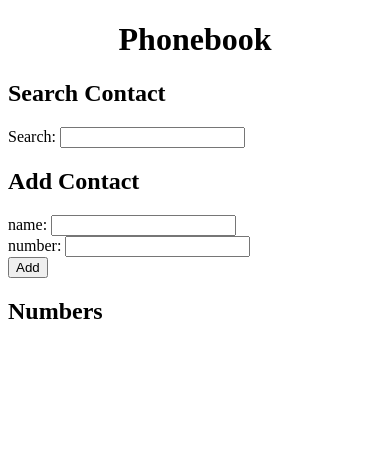
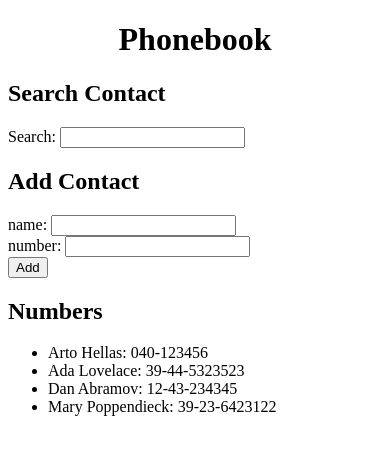
Before and after one commit to MHammad33/FullStackWebDevelopment, a React (Vite) app in the folder part2/phonebook/: page / in a window 390 px wide. Shown: the top 454 px of the page. Built offline with nearby package versions, Linux system fonts and the light colour scheme; data requests are answered from the project's data file.

Commit message:
Added phoneBook(2.11)

```diff
--- /dev/null
+++ b/part2/phonebook/db.json
@@ -0,0 +1,24 @@
+{
+    "personsData":[
+      {
+        "name": "Arto Hellas",
+        "number": "040-123456",
+        "id": 1
+      },
+      {
+        "name": "Ada Lovelace",
+        "number": "39-44-5323523",
+        "id": 2
+      },
+      {
+        "name": "Dan Abramov",
+        "number": "12-43-234345",
+        "id": 3
+      },
+      {
+        "name": "Mary Poppendieck",
+        "number": "39-23-6423122",
+        "id": 4
+      }
+    ]
+  }
--- a/part2/phonebook/package.json
+++ b/part2/phonebook/package.json
@@ -10,6 +10,7 @@
     "preview": "vite preview"
   },
   "dependencies": {
+    "axios": "^1.5.1",
     "react": "^18.2.0",
     "react-dom": "^18.2.0"
   },
--- a/part2/phonebook/src/App.jsx
+++ b/part2/phonebook/src/App.jsx
@@ -1,22 +1,25 @@
-import { useState } from "react";
+import { useEffect, useState } from "react";
 import "./App.css";
-import Person from "./components/Person";
 import Phonebook from "./components/Phonebook";
 import AddPerson from "./features/AddPerson";
 import SearchPerson from "./features/SearchPerson";
+import axios from "axios";
 
-function App(props) {
+function App() {
 	const [newName, setNewName] = useState("");
 	const [newNum, setNewNum] = useState("");
-	const [persons, setPersons] = useState([
-		{ name: "Hammad", num: "0332-8378289" },
-		{ name: "Ali", num: "0332-8378289" },
-		{ name: "Asad", num: "0332-8378289" },
-		{ name: "Hannan", num: "0332-8378289" },
-	]);
+	const [persons, setPersons] = useState([]);
+
+	const hook = () => {
+		axios.get("http://localhost:3000/personsData").then((res) => {
+			setPersons(res.data);
+			setSearchedPersons(res.data);
+		});
+	};
+	useEffect(hook, []);
+
 	const [result, setResult] = useState("");
 	const [searchedPersons, setSearchedPersons] = useState([]);
-	console.log("searchedPersons", searchedPersons);
 
 	const addPerson = (e) => {
 		e.preventDefault();
--- a/part2/phonebook/src/components/Phonebook.jsx
+++ b/part2/phonebook/src/components/Phonebook.jsx
@@ -7,7 +7,7 @@ const Phonebook = ({ persons }) => {
 			<div>
 				<ul>
 					{persons.map((person, i) => (
-						<Person key={i} name={person.name} num={person.num} />
+						<Person key={i} name={person.name} num={person.number} />
 					))}
 				</ul>
 			</div>
```
Also changed, not shown: 1 other file (tests, documents, lock files or other folders).
